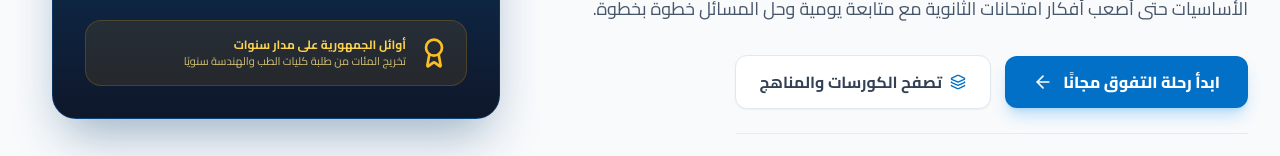
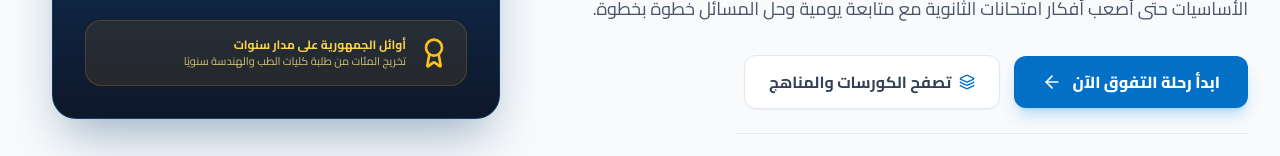
Before and after one commit to M256318/islam-saeed-physics-frontend, a Next.js app: page / in a window 1280 px wide. Shown: the part 502-658 px from the top of the page. Built offline with nearby package versions, Linux system fonts and the light colour scheme; no server answers.

Commit message:
chore: update homepage pricing-neutral copy

```diff
--- a/app/page.tsx
+++ b/app/page.tsx
@@ -81,7 +81,7 @@ export default function HomePage() {
                   href="/auth/register"
                   className="w-full sm:w-auto inline-flex items-center justify-center gap-2.5 px-7 py-3.5 rounded-xl text-base font-extrabold text-white bg-primary-600 hover:bg-primary-700 shadow-lg shadow-primary-500/25 transition-all transform hover:-translate-y-0.5"
                 >
-                  <span>ابدأ رحلة التفوق مجانًا</span>
+                  <span>ابدأ رحلة التفوق الآن</span>
                   <ArrowLeft className="w-5 h-5" />
                 </Link>
                 <Link
@@ -469,7 +469,7 @@ export default function HomePage() {
               href="/auth/register"
               className="inline-flex items-center gap-2 px-8 py-4 rounded-xl text-base font-black text-primary-900 bg-amber-400 hover:bg-amber-300 shadow-xl transition-all transform hover:scale-105"
             >
-              <span>سجل حسابك مجانًا الآن</span>
+              <span>سجل حسابك وابدأ التعلم الآن</span>
               <ArrowLeft className="w-5 h-5" />
             </Link>
           </div>
```
